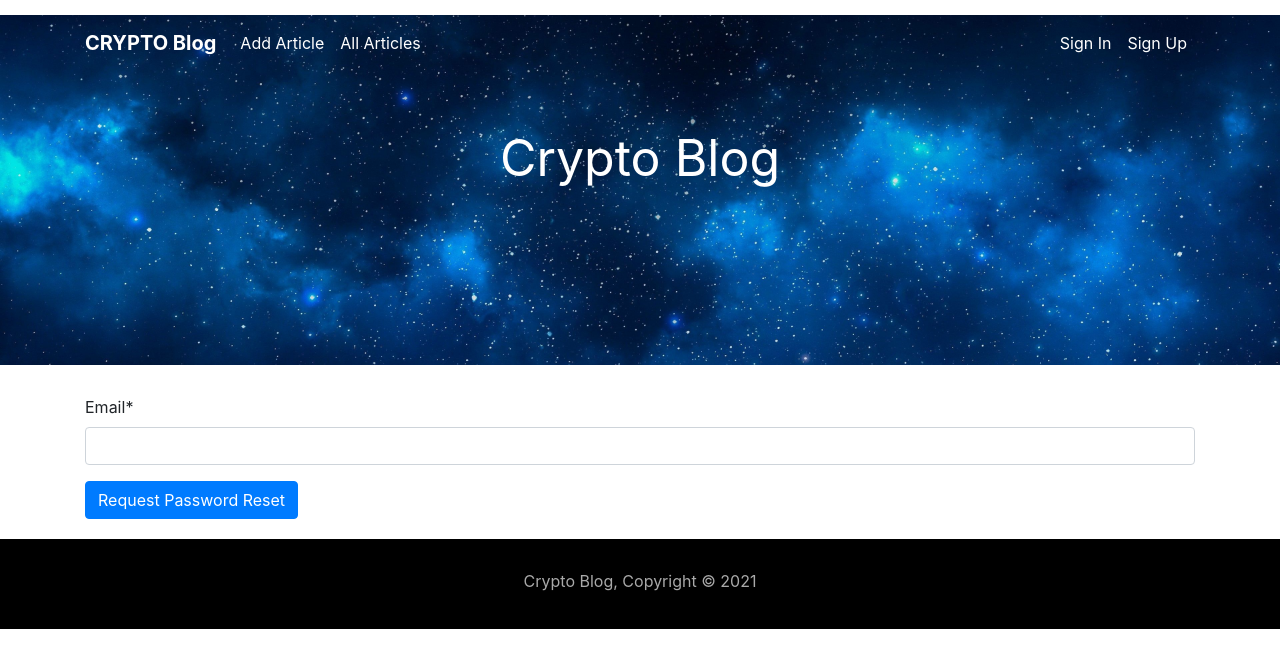
After one commit to TamarawGuy/crypto_blog, a Django app: page /auth/password-reset/ in a window 1280 px wide. The commit adds this page. Shown: the top 668 px of the page. Run offline with Django 3.2, Linux system fonts and the light colour scheme; some libraries are stand-ins or nearby versions.

Commit message:
Added views and templates for password reset function

```diff
--- a/blog_crypto/blog_crypto/crypto_auth/models.py
+++ b/blog_crypto/blog_crypto/crypto_auth/models.py
@@ -42,6 +42,10 @@ class CryptoUser(AbstractBaseUser, PermissionsMixin):
         unique=True,
     )
 
+    is_active = models.BooleanField(
+        default=True,
+    )
+
     is_staff = models.BooleanField(
         default=False,
     )
--- a/blog_crypto/blog_crypto/crypto_auth/urls.py
+++ b/blog_crypto/blog_crypto/crypto_auth/urls.py
@@ -1,3 +1,5 @@
+from django.contrib.auth.views import PasswordResetView, PasswordResetDoneView, PasswordResetConfirmView, \
+    PasswordResetCompleteView
 from django.urls import path
 
 from blog_crypto.crypto_auth.views import sign_up, sign_in, sign_out, profile_details
@@ -7,4 +9,25 @@ urlpatterns = (
     path('sign-in/', sign_in, name='sign in'),
     path('sign-out/', sign_out, name='sign out'),
     path('profile/', profile_details, name='profile details'),
+
+    path('password-reset/',
+         PasswordResetView.as_view(
+             template_name='auth/password_reset.html'
+         ),
+         name='password_reset'),
+    path('password-reset/done/',
+         PasswordResetDoneView.as_view(
+             template_name='auth/password_reset_done.html'
+         ),
+         name='password_reset_done'),
+    path('password-reset-confirm/<uidb64>/<token>/',
+         PasswordResetConfirmView.as_view(
+             template_name='auth/password_reset_confirm.html'
+         ),
+         name='password_reset_confirm'),
+    path('password-reset-complete/',
+         PasswordResetCompleteView.as_view(
+             template_name='auth/password_reset_complete.html'
+         ),
+         name='password_reset_complete'),
 )
--- /dev/null
+++ b/blog_crypto/templates/auth/password_reset.html
@@ -0,0 +1,10 @@
+{% extends 'shared/base.html' %}
+{% load crispy_forms_tags %}
+
+{% block content %}
+    <form action="{% url 'password_reset' %}" method="post">
+        {% csrf_token %}
+        {{ form|crispy }}
+        <button class="btn btn-primary">Request Password Reset</button>
+    </form>
+{% endblock %}
--- a/blog_crypto/templates/auth/sign_in.html
+++ b/blog_crypto/templates/auth/sign_in.html
@@ -10,4 +10,9 @@
         {{ form|crispy }}
         <button class="btn btn-primary">Sign in</button>
     </form>
+    <div>
+        <small class="text-muted">
+            Need An Account? <a class="ml-2" href="{% url 'sign up' %}">Sign Up Now</a>
+        </small>
+    </div>
 {% endblock %}
--- a/blog_crypto/templates/auth/sign_up.html
+++ b/blog_crypto/templates/auth/sign_up.html
@@ -10,4 +10,9 @@
         {{ form|crispy }}
         <button class="btn btn-primary">Sign up</button>
     </form>
+    <div>
+        <small class="text-muted">
+            Already Have An Account? <a class="ml-2" href="{% url 'sign in' %}">Sign In</a>
+        </small>
+    </div>
 {% endblock %}
--- a/blog_crypto/templates/blog/blog_list.html
+++ b/blog_crypto/templates/blog/blog_list.html
@@ -13,6 +13,7 @@
         {% endfor %}
     {% endif %}
 
+    {% if blogs %}
         {% if blogs.has_previous %}
             <a class="btn btn-outline-primary mb-4" href="?page=1">First</a>
         {% endif %}
@@ -28,7 +29,7 @@
         {% if blogs.has_next %}
             <a class="btn btn-outline-primary mb-4" href="?page={{ blogs.paginator.num_pages }}">Last</a>
         {% endif %}
-
+    {% endif %}
 
     {#    <ul class="pagination">#}
     {#        {% if blogs.has_previous %}#}
```
Also changed, not shown: blog_crypto/blog_crypto/settings.py (+8 -1 lines), blog_crypto/templates/auth/password_reset_complete.html (added, +9 -0 lines), blog_crypto/templates/auth/password_reset_confirm.html (added, +10 -0 lines), blog_crypto/templates/auth/password_reset_done.html (added, +7 -0 lines), blog_crypto/blog_crypto/crypto_auth/migrations/0002_cryptouser_is_active.py (added). Lines whose indentation alone changed are shown as unchanged.
